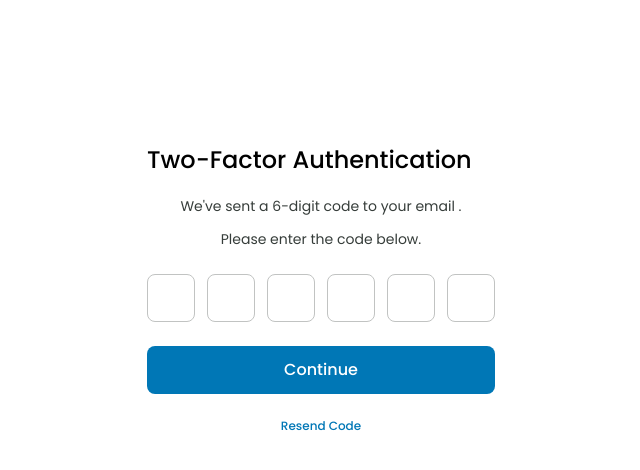
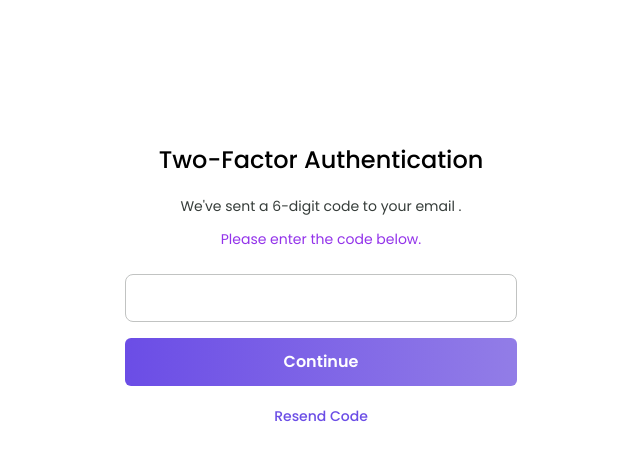
Before and after one commit to kristinenyaga/mediapp_frontend, a Next.js app: page /otp in a window 1280 px wide. Shown: the top 470 px of the page, without its empty margins (319-959 px from the left). Built offline with nearby package versions, Linux system fonts and the light colour scheme.

Commit message:
changed the way otp is uploaded

```diff
--- a/app/components/authentication/Otp.tsx
+++ b/app/components/authentication/Otp.tsx
@@ -18,15 +18,14 @@ const Otp = () => {
 
   const formik = useFormik({
     initialValues: {
-      otp: new Array(6).fill(""),
+      otp:''
     },
     validationSchema: Yup.object({
-      otp: Yup.array()
-        .of(Yup.string().required("Required"))
+      otp:(Yup.string().required("Required"))
         .required("OTP is required"),
     }),
     onSubmit: async (values) => {
-      const otpCode = values.otp.join("");
+      const otpCode = values.otp
       setIsLoading(true)
       try {
         const response = await axios.post("http://localhost:5000/api/patient/verifyotp", {
@@ -39,7 +38,7 @@ const Otp = () => {
           if (role === 'doctor') {
             router.push('/doctor/overview')
           } else {
-            router.push("/patient/home");
+            router.push("/patient/book-appointment");
 
           }
         } else {
@@ -50,31 +49,25 @@ const Otp = () => {
           const axiosError = error as AxiosError;
           if (axiosError.response && axiosError.response.data) {
             console.error("Error:", axiosError.response.data.error);
+            setIsLoading(false)
             Notify.failure(axiosError.response.data.error);
           } else {
             console.error("Unexpected Axios error:", axiosError.message);
+            setIsLoading(false)
             Notify.failure("Something went wrong. Please try again.");
           }
         } else {
           console.error("Unexpected error:", error);
+          setIsLoading(false)
           Notify.failure("Something went wrong. Please try again.");
         }
       }
     },
   });
 
-
-  const handleInputChange = (index, value) => {
-    if (/^[a-zA-Z0-9]$/.test(value) || value === "") {
-      const newOtp = [...formik.values.otp];
-      newOtp[index] = value;
-      formik.setFieldValue("otp", newOtp);
-
-      if (value !== "" && index < 5) {
-        inputRefs.current[index + 1]?.focus();
-      }
-    }
-  };
+  const inputChange = (value) => {
+    formik.setFieldValue("otp",value)
+  }
 
   const handleResendOTP = async () => {
     try {
@@ -90,6 +83,7 @@ const Otp = () => {
         Notify.failure("Failed to resend OTP. Please try again.");
       }
     } catch (error) {
+      console.log(error)
       Notify.failure("Failed to resend OTP. Please try again.");
     }
   };
@@ -98,38 +92,31 @@ const Otp = () => {
   return (
     <div className="flex flex-col items-center space-y-32 mt-36 gap-y-8">
       <div>
-        <p className="text-2xl font-medium mb-5">Two-Factor Authentication</p>
+        <p className="text-2xl font-medium mb-5 text-center">Two-Factor Authentication</p>
         <div className="text-[14px] text-center font-normal mb-6 text-gray-700">
           <span>We&apos;ve sent a 6-digit code to your email </span>
           <span className="font-medium text-blue-300">{user?.email}</span>.
-          <div className="mt-3 text-center">Please enter the code below.</div>
+          <div className="mt-3 text-center text-purple-600">Please enter the code below.</div>
         </div>
         <form onSubmit={formik.handleSubmit}>
-          <div className="flex flex-row space-x-3 mb-6">
-            {formik.values.otp.map((value, index) => (
-              <input
-                key={index}
-                id={`otp-input-${index}`}
-                type="text"
-                className="w-12 h-12 border-gray-400 rounded-lg border text-center"
-                value={value}
-                onChange={(e) => handleInputChange(index, e.target.value)}
-                onFocus={(e) => e.target.select()}
-              />
-            ))}
-          </div>
+          <input
+            type="text"
+            className="w-full  h-12 border-gray-400 rounded-lg border text-center focus:outline-secondary focus:outline-1"
+            onChange={(e) => inputChange(e.target.value)}
+            onFocus={(e) => e.target.select()}
+          />
           {formik.errors.otp && formik.touched.otp && (
             <p className="text-red-500 text-sm">{formik.errors.otp}</p>
           )}
           <button
-            className="bg-blue-300 w-full mb-6 h-12 rounded-[8px] text-white text-base font-medium"
+            className="w-full bg-gradient-to-r from-[#6B4DE6] to-[#927de7] text-white h-12 rounded-md mt-4 font-semibold transition-all hover:scale-105"
             type="submit"
           >
             Continue
           </button>
         </form>
         <p
-          className={`text-xs font-medium hover:underline underline-offset-4 text-center cursor-pointer text-blue-300`}
+          className={`text-sm font-medium hover:underline underline-offset-4 text-center cursor-pointer text-[#6B4DE6] mt-5`}
           onClick={handleResendOTP}
         >
           Resend Code
```
